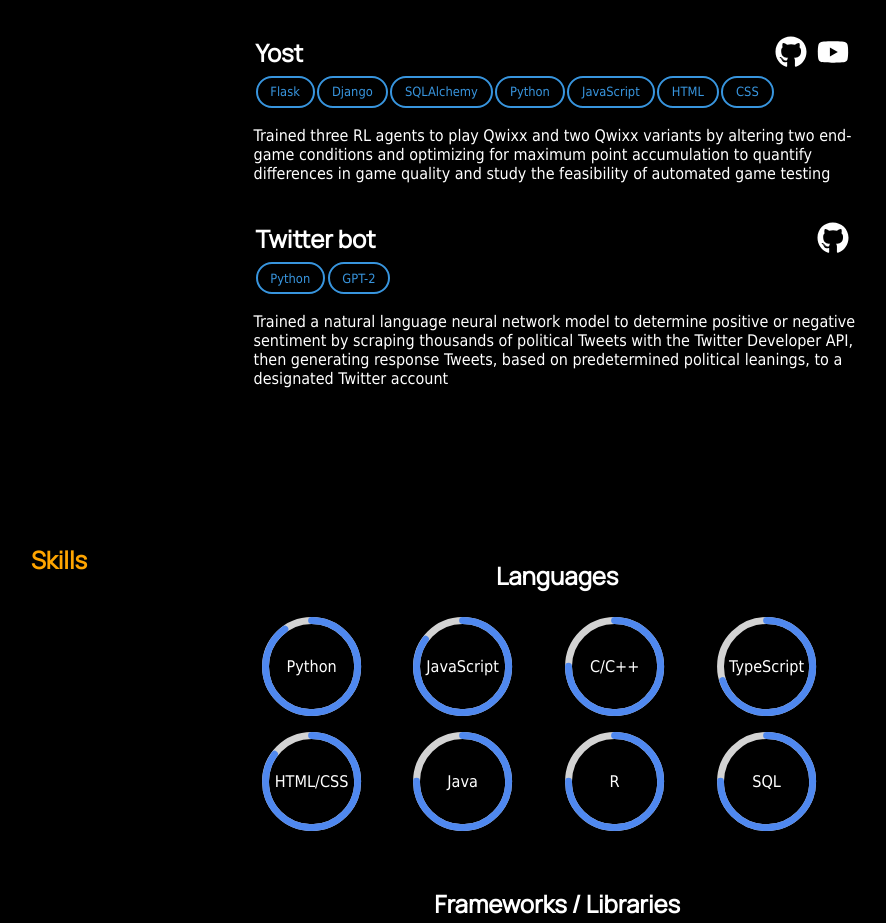
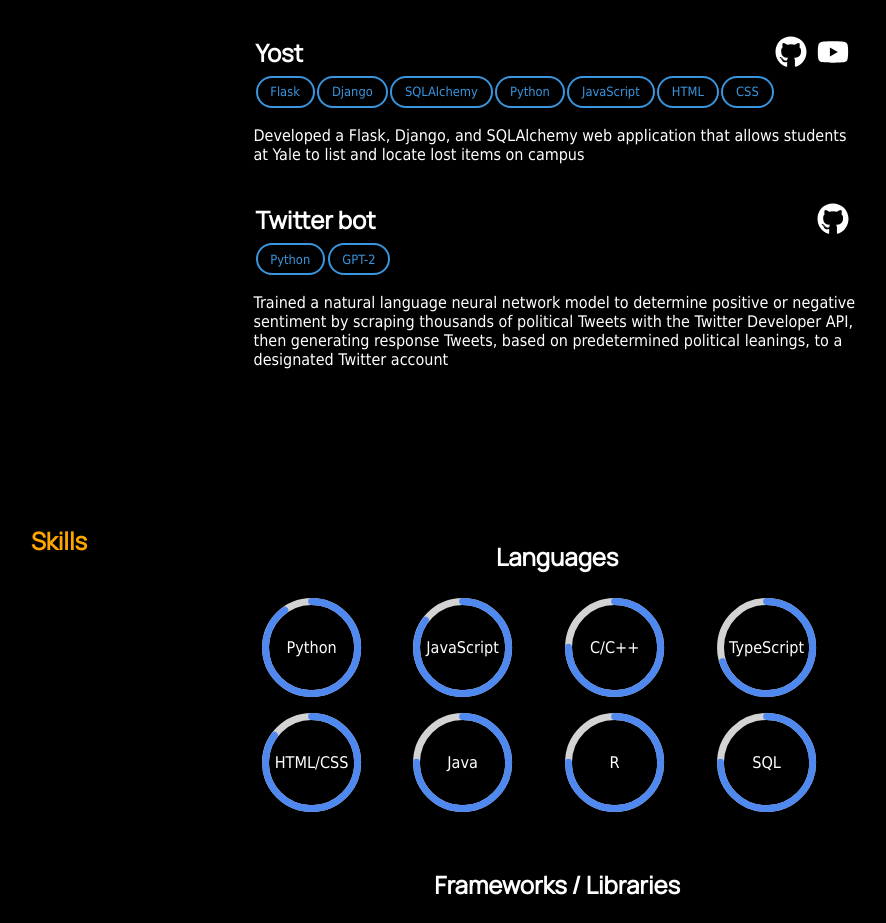
Before and after one commit to ading01/my_website, a React (Create React App) app: page / in a window 1280 px wide. Shown: the part 3080-4003 px from the top of the page, without its empty margins (144-1030 px from the left). Built offline with nearby package versions, Linux system fonts and the light colour scheme; a web font is replaced by a local one.

Commit message:
updated yost description

```diff
--- a/src/content/ProjectsContent.tsx
+++ b/src/content/ProjectsContent.tsx
@@ -41,7 +41,7 @@ let ProjectContent = [
       "CSS",
     ],
     details: [
-      "Trained three RL agents to play Qwixx and two Qwixx variants by altering two end-game conditions and optimizing for maximum point accumulation to quantify differences in game quality and study the feasibility of automated game testing",
+      "Developed a Flask, Django, and SQLAlchemy web application that allows students at Yale to list and locate lost items on campus",
     ],
     youtube: "https://youtu.be/QHkuQsM8nIE",
     github: "https://github.com/ading01/Yost",
```
